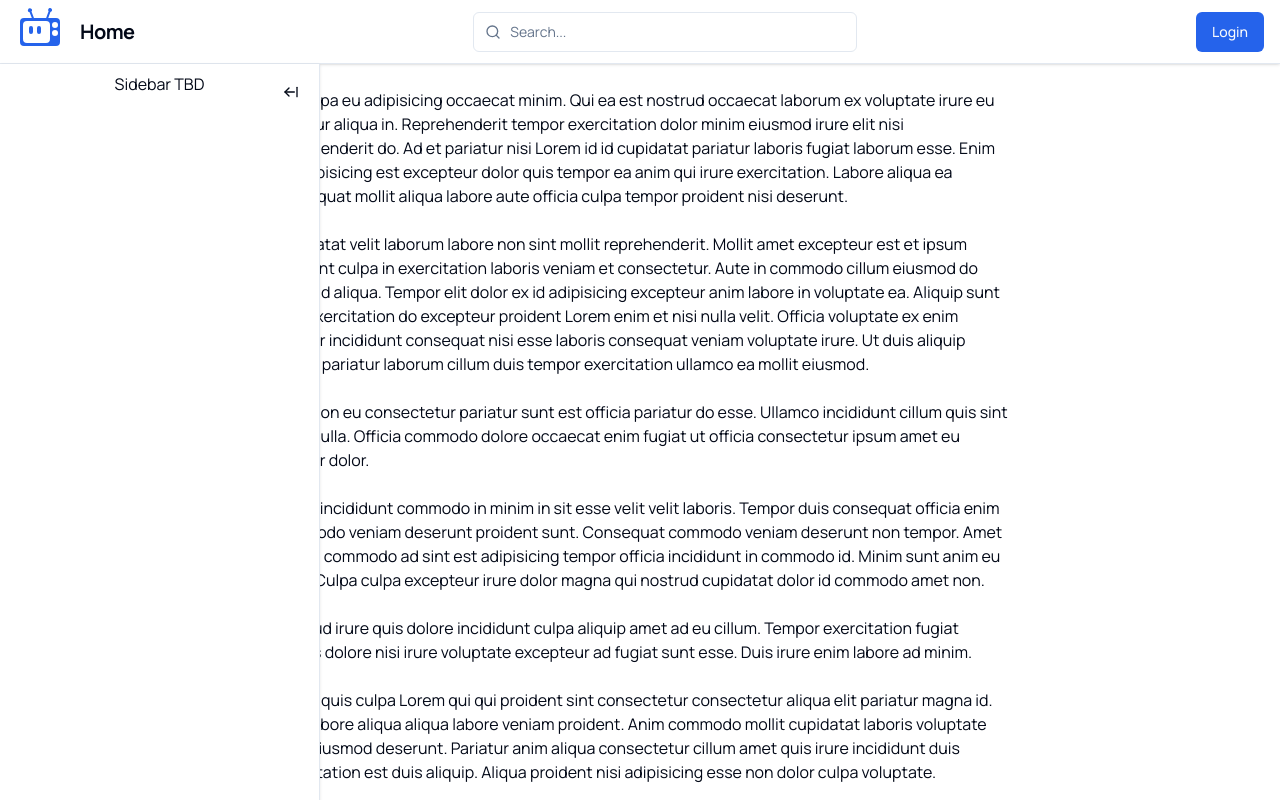
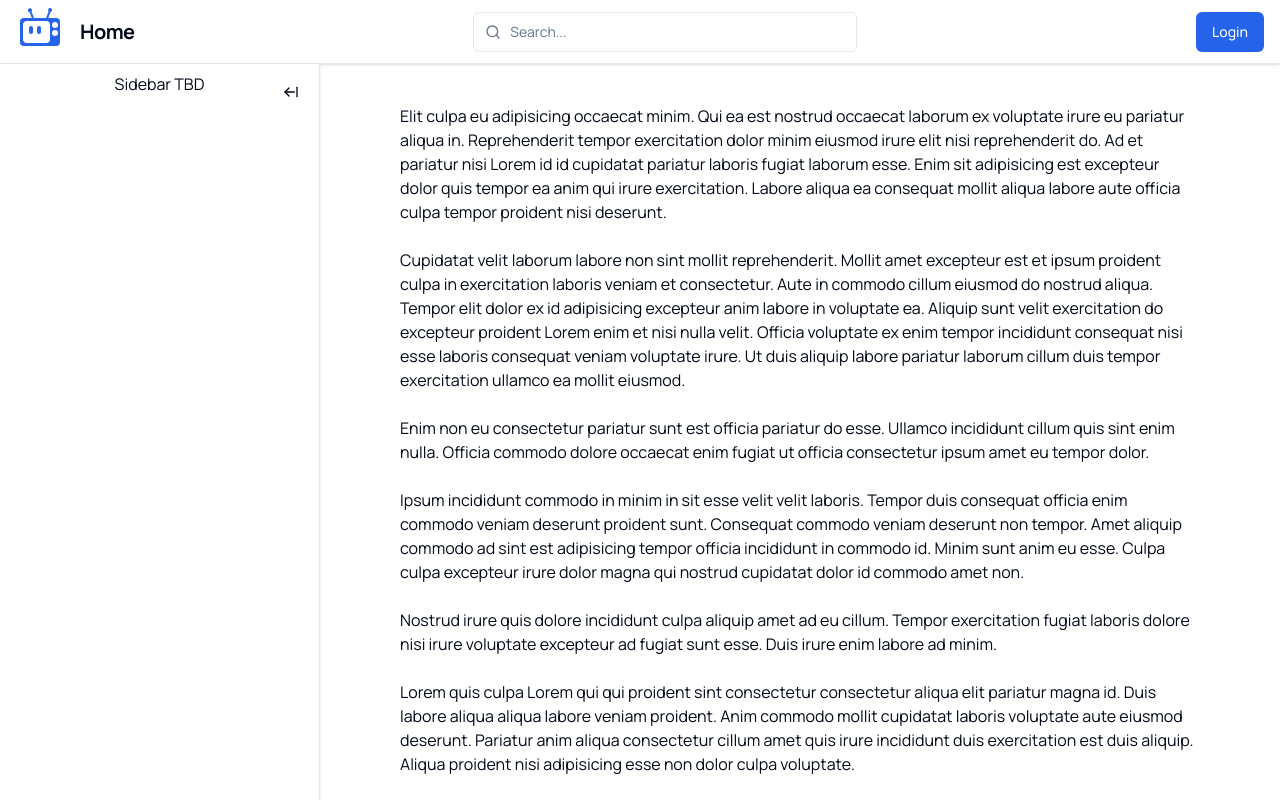
Before and after one commit to TheOmer77/not-twitch, a Next.js app: page / in a window 1280 px wide. Shown: the top 800 px of the page. Built offline with nearby package versions, Linux system fonts and the light colour scheme; no server answers.

Commit message:
Add Main wrapper component

```diff
--- a/src/app/(browse)/(home)/page.tsx
+++ b/src/app/(browse)/(home)/page.tsx
@@ -1,5 +1,5 @@
 const Home = () => (
-  <div className='mx-auto max-w-3xl px-4 [&>p]:my-6'>
+  <div className='[&>p]:my-6'>
     <p>
       Elit culpa eu adipisicing occaecat minim. Qui ea est nostrud occaecat
       laborum ex voluptate irure eu pariatur aliqua in. Reprehenderit tempor
--- a/src/app/(browse)/layout.tsx
+++ b/src/app/(browse)/layout.tsx
@@ -1,12 +1,12 @@
 import type { PropsWithChildren } from 'react';
-import { Navbar, Sidebar } from '@/components/layout';
+import { Main, Navbar, Sidebar } from '@/components/layout';
 
 const BrowseLayout = ({ children }: PropsWithChildren) => {
   return (
     <>
       <Navbar />
       <Sidebar />
-      {children}
+      <Main>{children}</Main>
     </>
   );
 };
--- /dev/null
+++ b/src/components/layout/Main/index.tsx
@@ -0,0 +1,23 @@
+'use client';
+
+import { type PropsWithChildren } from 'react';
+
+import { useMediaQuery } from '@/hooks';
+import { cn } from '@/lib/utils';
+import { useSidebar } from '@/store/useSidebar';
+
+export const Main = ({ children }: PropsWithChildren) => {
+  const matchesLg = useMediaQuery('(min-width: 1024px)');
+  const collapsed = useSidebar(state => state.collapsed);
+
+  return (
+    <main
+      className={cn(
+        'mx-auto max-w-3xl p-4',
+        !collapsed && matchesLg && 'max-w-6xl ps-[21rem]'
+      )}
+    >
+      {children}
+    </main>
+  );
+};
--- a/src/components/layout/index.ts
+++ b/src/components/layout/index.ts
@@ -1,2 +1,3 @@
+export * from './Main';
 export * from './Navbar';
 export * from './Sidebar';
```
